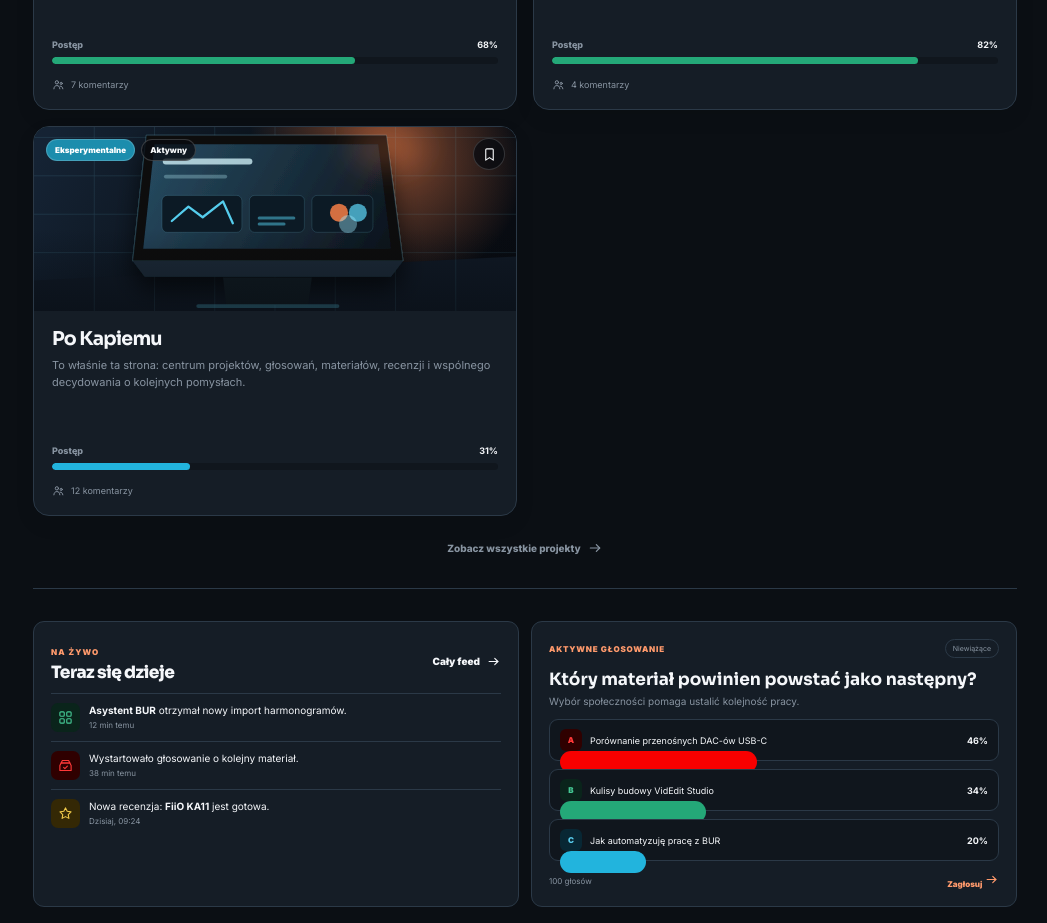
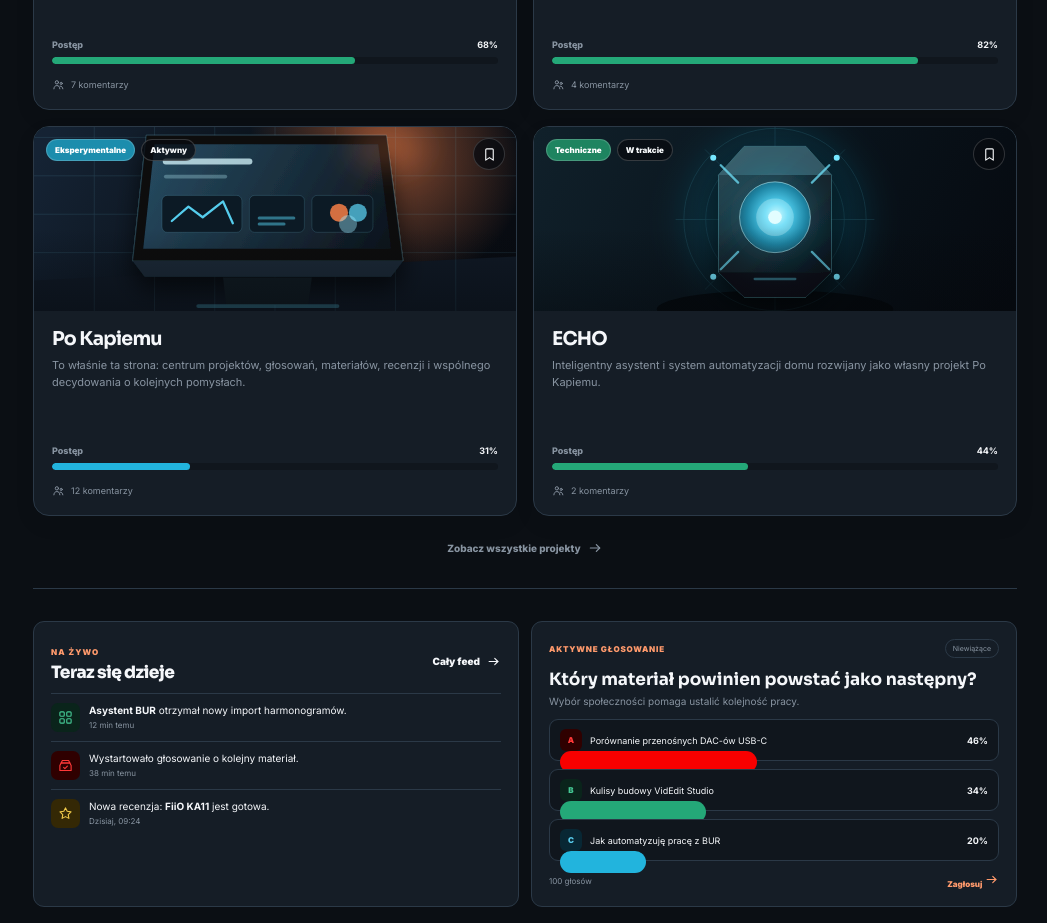
Before and after one commit to kapi1944/Po_Kapiemu, a React (Vite) app: page / in a window 1280 px wide. Shown: the part 1180-2103 px from the top of the page, without its empty margins (233-1280 px from the left). Built offline with nearby package versions, Linux system fonts and the light colour scheme.

Commit message:
feat: dodaj ECHO jako osobny projekt

```diff
--- a/src/data/siteData.ts
+++ b/src/data/siteData.ts
@@ -31,6 +31,7 @@ export const projects: Project[] = [
   { slug:'asystent-bur', title:'Asystent BUR', eyebrow:'Automatyzacja · Chrome', description:'Rozszerzenie upraszczające przenoszenie danych ze stron szkoleń do formularzy BUR i przygotowanie harmonogramów.', status:'Testy', progress:82, category:'technical', active:true, updatesCount:11, commentsCount:4, lastUpdated:'Wczoraj', image:'/projekty/asystent-bur.svg', highlights:['Import danych SEMPER','Generator harmonogramu','Walidacja i podgląd zmian'] },
   { slug:'po-kapiemu', title:'Po Kapiemu', eyebrow:'Portal · społeczność', description:'To właśnie ta strona: centrum projektów, głosowań, materiałów, recenzji i wspólnego decydowania o kolejnych pomysłach.', status:'Aktywny', progress:31, category:'experimental', active:true, updatesCount:9, commentsCount:12, lastUpdated:'2 dni temu', image:'/projekty/po-kapiemu.svg', highlights:['Projekty w jednym miejscu','Głosowania społeczności','Treści i recenzje'] },
   { slug:'projekt-lab', title:'Projekt LAB', eyebrow:'Tylko dla zalogowanych', description:'Eksperymentalny projekt rozwijany po cichu. Szczegóły pojawią się najpierw dla zalogowanej społeczności.', status:'Pomysł', progress:12, category:'experimental', active:false, locked:true, updatesCount:3, commentsCount:0, lastUpdated:'Tydzień temu', image:'/projekty/projekt-lab.svg', highlights:['Wczesny dostęp','Eksperymenty','Materiały zza kulis'] },
+  { slug:'echo', title:'ECHO', eyebrow:'Dom · automatyzacja', description:'Inteligentny asystent i system automatyzacji domu rozwijany jako własny projekt Po Kapiemu.', status:'W trakcie', progress:44, category:'technical', active:true, updatesCount:6, commentsCount:2, lastUpdated:'Dzisiaj', image:'/projekty/echo.svg', highlights:['Scenariusze Home Assistant','Sterowanie głosowe','Integracje urządzeń i czujników'] },
 ];
 
 export const contentItems = [
```
Also changed, not shown: public/projekty/echo.svg (added), public/projekty/projekt-lab.svg.
